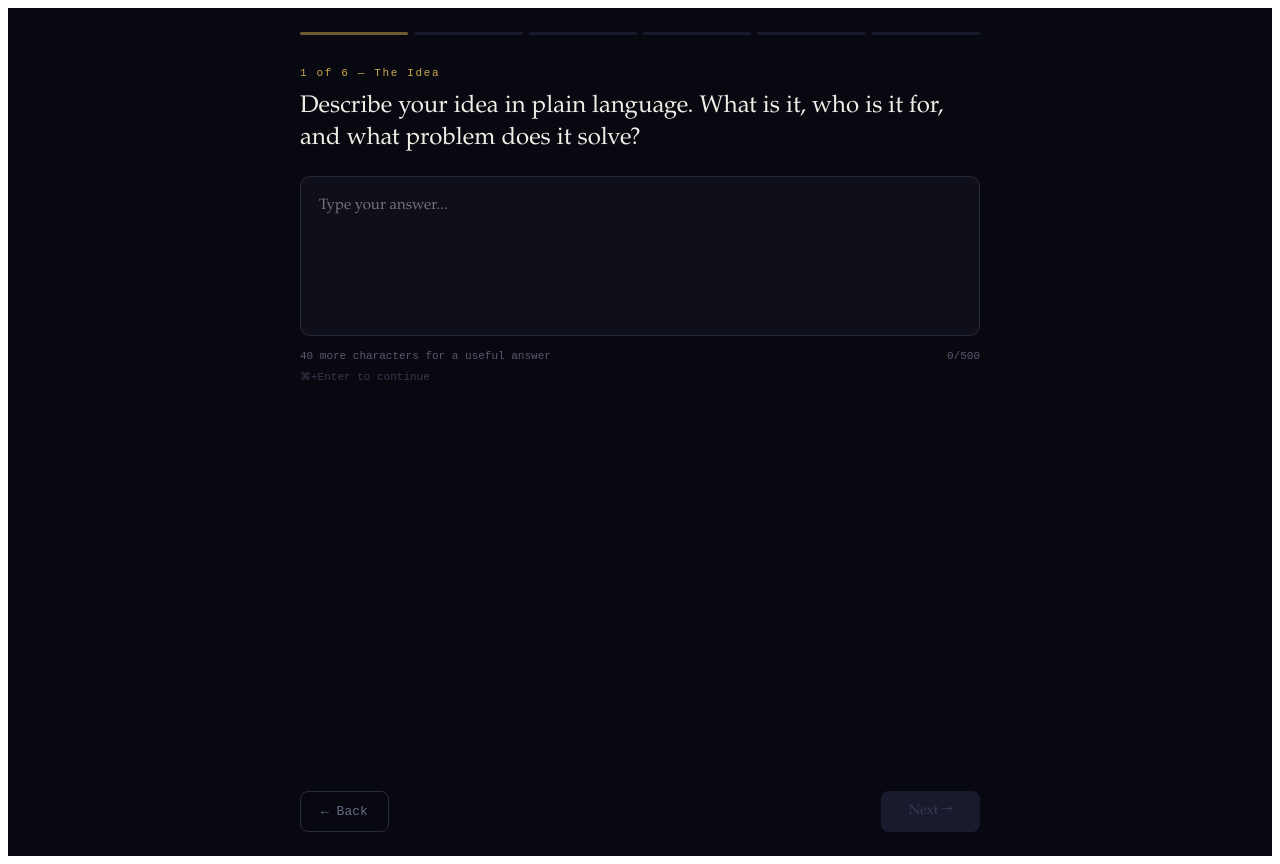
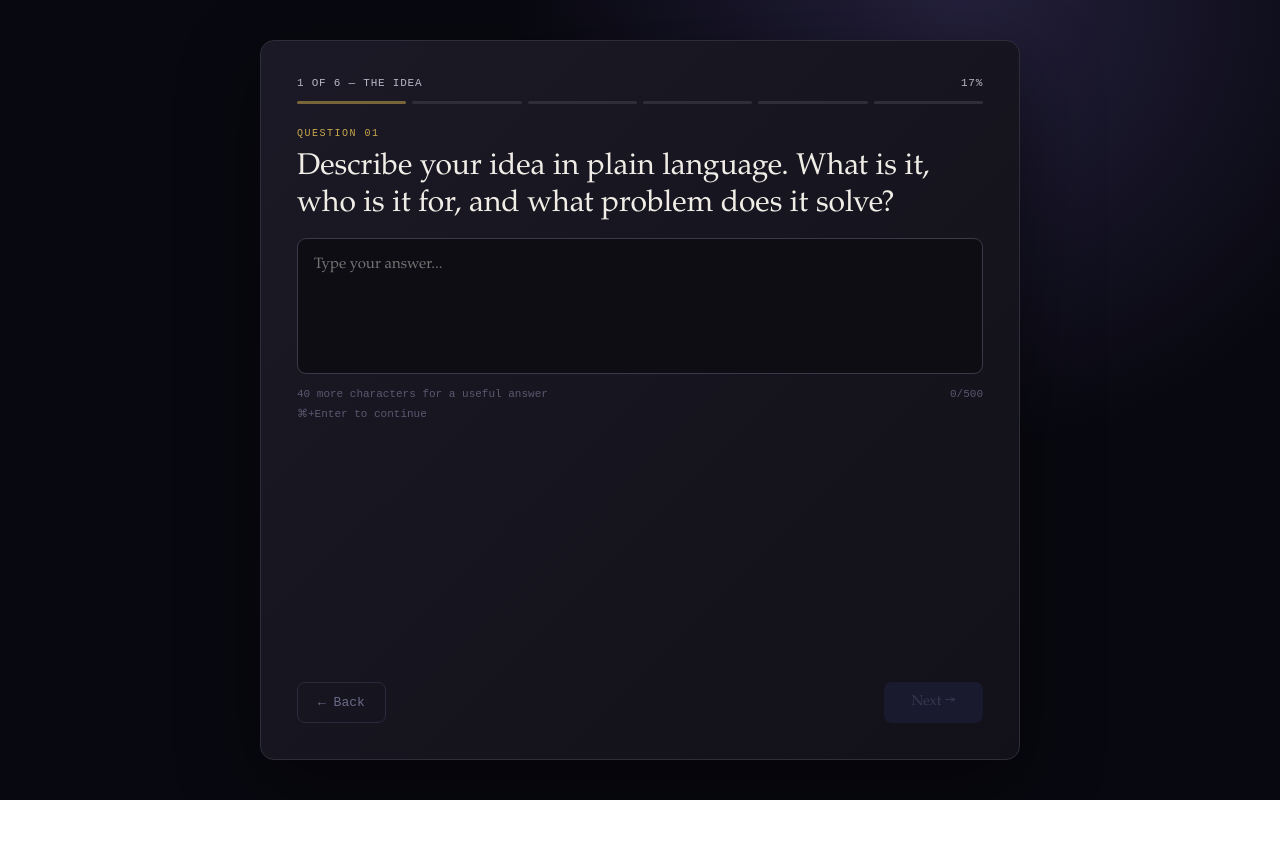
Before and after one commit to Br3nnie/idea-validator, a Next.js app: page / in a window 1280 px wide. Both pictures are taken after a click on the button "Validate an idea →". After the commit the page ends 800 px from the top, so only its background shows below. Built offline with nearby package versions, Linux system fonts and the light colour scheme.

Commit message:
Lock compact intake to viewport

```diff
--- a/pages/index.js
+++ b/pages/index.js
@@ -187,6 +187,12 @@ export default function IdeaValidator() {
     <div style={{ minHeight:"100vh", background:"#080810", color:"#ddd9cc", fontFamily:"'Palatino Linotype',Palatino,serif" }}>
       <style>{`
         @keyframes spin{to{transform:rotate(360deg)}}
+        html, body { margin:0; }
+        .intake-page { min-height:100dvh; box-sizing:border-box; display:grid; place-items:center; padding:12px; background:radial-gradient(circle at 75% 0%,#24203c 0,transparent 36%),#080810; }
+        .intake-card { width:min(760px,100%); height:min(720px,calc(100dvh - 24px)); box-sizing:border-box; min-height:0; display:grid; grid-template-rows:auto minmax(0,1fr) auto; overflow:hidden; padding:clamp(20px,3vw,36px); border:1px solid #302d3b; border-radius:14px; background:linear-gradient(135deg,#1b1925,#121119); box-shadow:0 24px 80px #0007; }
+        .intake-question { min-height:0; overflow:hidden; padding-top:clamp(16px,3vh,30px); }
+        @media (max-height:640px) { .intake-card { height:calc(100dvh - 16px); padding:18px 22px; border-radius:10px; } .intake-question { padding-top:14px; } }
+        @media (max-width:600px) { .intake-page { padding:0; } .intake-card { height:100dvh; width:100%; border-radius:0; border-left:0; border-right:0; padding:20px; } }
         @media print {
           body { background: white !important; color: #111 !important; }
           .no-print { display: none !important; }
@@ -209,29 +215,36 @@ export default function IdeaValidator() {
 
       {/* INTAKE */}
       {phase === "intake" && (
-        <div style={{ height:"100svh", minHeight:0, display:"flex", flexDirection:"column", padding:"clamp(16px,3vh,32px) 24px", maxWidth:680, margin:"0 auto" }}>
-          <div style={{ display:"flex", gap:6, marginBottom:"clamp(20px,4vh,40px)", flexShrink:0 }}>
-            {STEPS.map((_,i) => <div key={i} style={{ flex:1, height:3, borderRadius:2, background:i<step?"#c9a84c":i===step?"#c9a84c88":"#1a1a2e", transition:"background 0.3s" }}/>)}
+        <div className="intake-page">
+          <div className="intake-card">
+          <div>
+          <div style={{ display:"flex", justifyContent:"space-between", alignItems:"center", marginBottom:12, color:"#bbb6c7", fontSize:11, fontFamily:"monospace", letterSpacing:"0.07em", textTransform:"uppercase" }}><span>{step+1} of {STEPS.length} — {STEPS[step].label}</span><span>{Math.round(((step+1)/STEPS.length)*100)}%</span></div>
+          <div style={{ display:"flex", gap:6 }}>
+            {STEPS.map((_,i) => <div key={i} style={{ flex:1, height:3, borderRadius:2, background:i<step?"#c9a84c":i===step?"#c9a84c88":"#302d3b", transition:"background 0.3s" }}/>)}
           </div>
-          <div style={{ flex:1, minHeight:0 }}>
-            <div style={{ fontSize:11, fontFamily:"monospace", color:"#c9a84c", letterSpacing:"0.15em", marginBottom:12 }}>{step+1} of {STEPS.length} — {STEPS[step].label}</div>
-            <h2 style={{ margin:"0 0 clamp(16px,2.5vh,24px)", fontSize:"clamp(20px,3vw,24px)", fontWeight:400, color:"#f0ede6", lineHeight:1.35 }}>{STEPS[step].question}</h2>
+          </div>
+          <div className="intake-question">
+            <div style={{ fontSize:10, fontFamily:"monospace", color:"#c9a84c", letterSpacing:"0.15em", marginBottom:10 }}>QUESTION 0{step+1}</div>
+            <h2 style={{ margin:"0 0 clamp(12px,2vh,18px)", fontSize:"clamp(20px,3vw,30px)", fontWeight:400, color:"#f0ede6", lineHeight:1.22 }}>{STEPS[step].question}</h2>
             <textarea ref={ref} value={answer} onChange={e=>setAnswer(e.target.value)} onKeyDown={keyDown} placeholder="Type your answer..." rows={5} maxLength={MAX_ANSWER_CHARS}
-              style={{ width:"100%", height:"clamp(120px,20vh,170px)", background:"#0f0f1a", border:"1px solid #2a2a3e", borderRadius:10, padding:"16px 18px", color:"#ddd9cc", fontSize:15, fontFamily:"inherit", lineHeight:1.7, resize:"none", outline:"none", boxSizing:"border-box" }}/>
+              style={{ width:"100%", height:"clamp(96px,17vh,148px)", background:"#0e0d14", border:"1px solid #3c3848", borderRadius:9, padding:"14px 16px", color:"#ddd9cc", fontSize:15, fontFamily:"inherit", lineHeight:1.55, resize:"none", outline:"none", boxSizing:"border-box" }}/>
             <div style={{ display:"flex", justifyContent:"space-between", gap:12, margin:"8px 0 0", fontSize:11, fontFamily:"monospace", color:answer.trim().length >= MIN_ANSWER_CHARS ? "#4ade80" : "#5a5870" }}>
               <span>{answer.trim().length >= MIN_ANSWER_CHARS ? "Enough detail to continue" : `${MIN_ANSWER_CHARS - answer.trim().length} more characters for a useful answer`}</span>
               <span style={{ color:"#5a5870", whiteSpace:"nowrap" }}>{answer.length}/{MAX_ANSWER_CHARS}</span>
             </div>
-            <p style={{ margin:"8px 0 0", fontSize:11, color:"#3a3850", fontFamily:"monospace" }}>⌘+Enter to continue</p>
+            <p style={{ margin:"7px 0 0", fontSize:11, color:"#5a5870", fontFamily:"monospace" }}>⌘+Enter to continue</p>
           </div>
-          {error && <div style={{ color:"#f87171", fontSize:12, marginBottom:16, fontFamily:"monospace", background:"#1c0606", padding:"10px 14px", borderRadius:6, wordBreak:"break-word" }}>{error}</div>}
-          <div style={{ display:"flex", justifyContent:"space-between", paddingTop:"clamp(14px,2vh,22px)", flexShrink:0 }}>
+          <div>
+          {error && <div style={{ color:"#f87171", fontSize:12, marginBottom:10, fontFamily:"monospace", background:"#1c0606", padding:"8px 12px", borderRadius:6, wordBreak:"break-word" }}>{error}</div>}
+          <div style={{ display:"flex", justifyContent:"space-between", paddingTop:10 }}>
             <button onClick={() => { if(step===0) reset(); else { setStep(step-1); setAnswer(answers[STEPS[step-1].id]||""); }}}
               style={{ background:"none", border:"1px solid #2a2a3e", borderRadius:8, color:"#6b6b8a", padding:"10px 20px", cursor:"pointer", fontSize:13, fontFamily:"monospace" }}>← Back</button>
             <button onClick={next} disabled={answer.trim().length<MIN_ANSWER_CHARS}
               style={{ background:answer.trim().length>=MIN_ANSWER_CHARS?"#c9a84c":"#1a1a2e", color:answer.trim().length>=MIN_ANSWER_CHARS?"#080810":"#3a3850", border:"none", borderRadius:8, padding:"12px 28px", cursor:answer.trim().length>=MIN_ANSWER_CHARS?"pointer":"default", fontSize:14, fontFamily:"inherit", transition:"all 0.2s" }}>
               {step===STEPS.length-1?"Generate Model →":"Next →"}
             </button>
+          </div>
+          </div>
           </div>
         </div>
       )}
```
